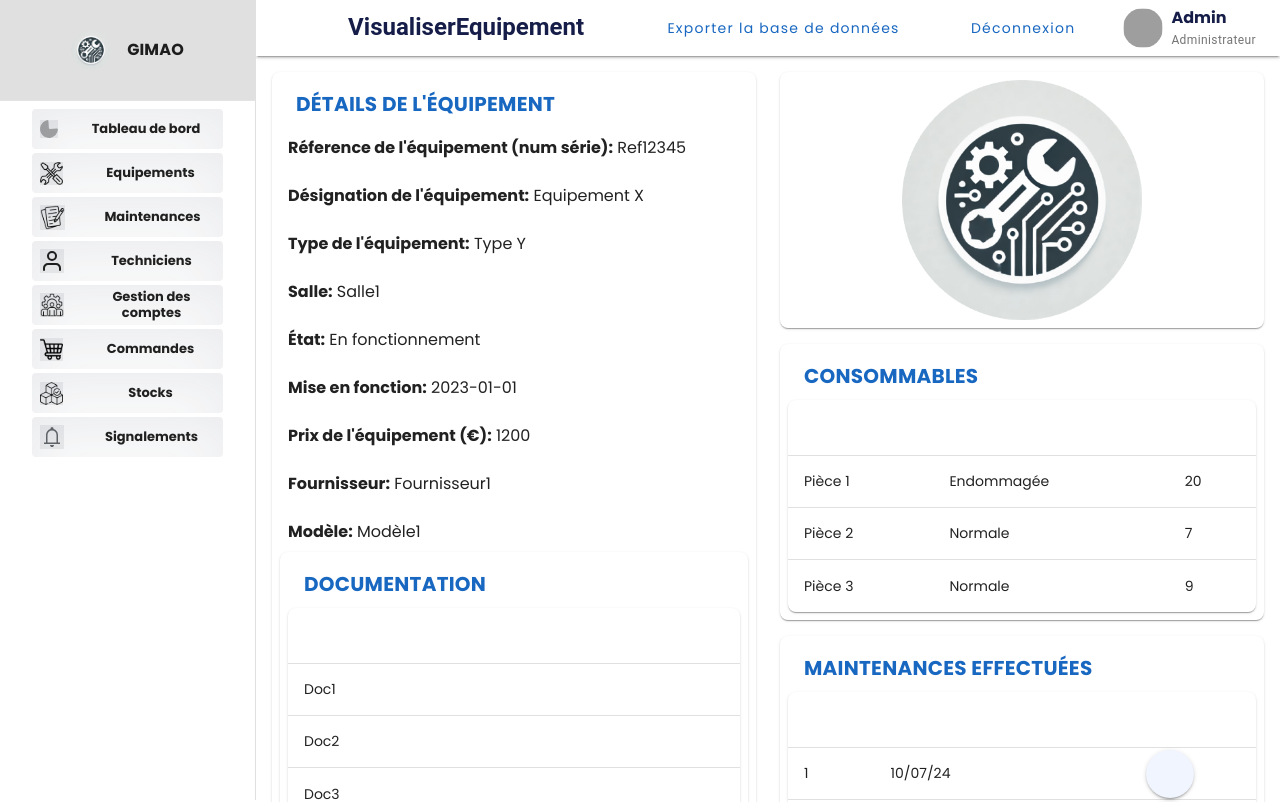
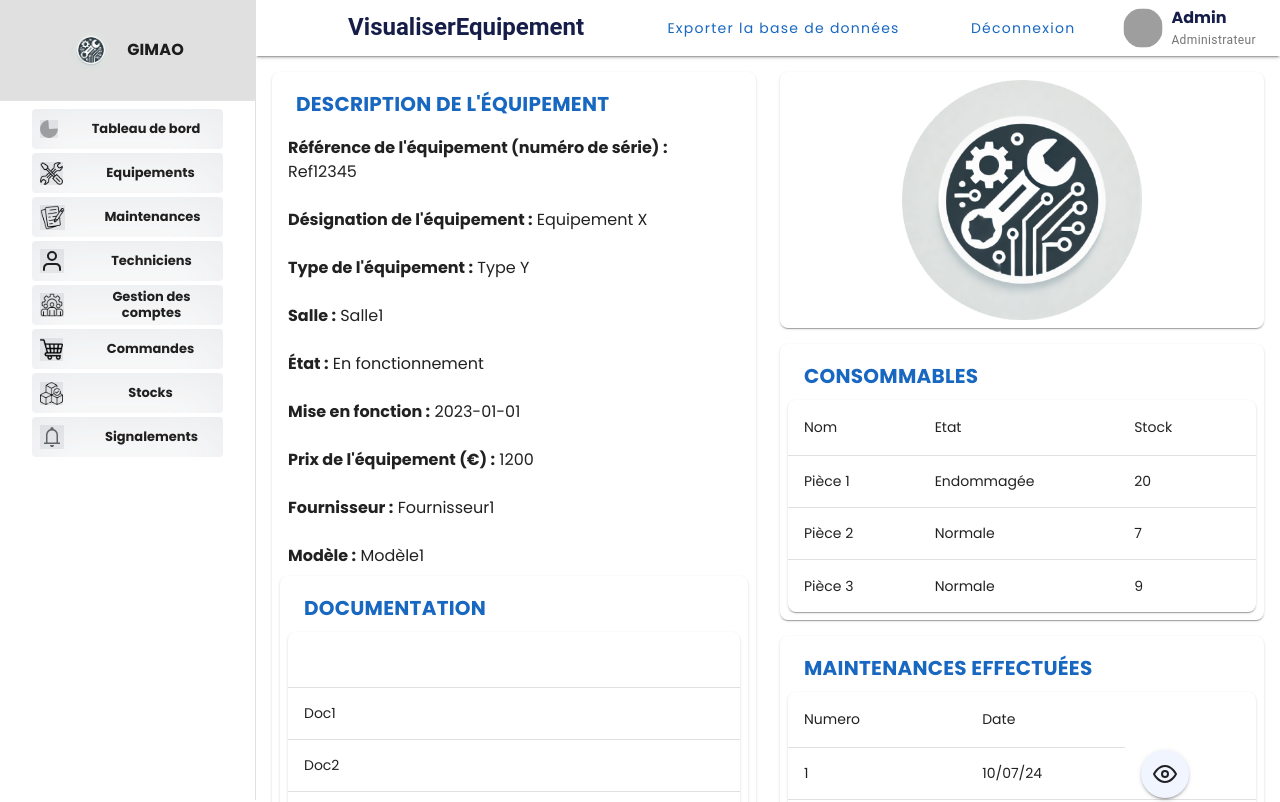
Before and after one commit to JDRSinclair/GIMAO, a Vue app in the folder frontend/: page /equipements/visualiser in a window 1280 px wide. Shown: the top 802 px of the page. Built offline with nearby package versions, Linux system fonts and the light colour scheme; grey boxes are pictures that could not be loaded; the HTML template or start-up script is replaced by a standard one.

Commit message:
Correction de divers soucis d'affichage

```diff
--- a/frontend/src/views/Equipements/VisualiserEquipement.vue
+++ b/frontend/src/views/Equipements/VisualiserEquipement.vue
@@ -1,59 +1,59 @@
 <template>
   <v-app>
-    <!-- Main Content -->
+    <!-- Contenu principal -->
     <v-main>
       <v-container>
         <v-row>
-          <!-- Left Section: Equipment Details -->
+          <!-- Section gauche : Détails de l'équipement -->
           <v-col cols="6">
             <v-card elevation="1" class="rounded-lg pa-2">
-              <v-card-title class="font-weight-bold text-uppercase text-primary">Détails de l'équipement</v-card-title>
+              <v-card-title class="font-weight-bold text-uppercase text-primary">Description de l'équipement</v-card-title>
 
               <v-row class="pa-2">
                 <v-col cols="12">
-                  <p><strong>Réference de l'équipement (num série):</strong> {{ equipment.ref }}</p>
+                  <p><strong>Référence de l'équipement (numéro de série) :</strong> {{ equipement.reference }}</p>
                 </v-col>
                 <v-col cols="12">
-                  <p><strong>Désignation de l'équipement:</strong> {{ equipment.designation }}</p>
+                  <p><strong>Désignation de l'équipement :</strong> {{ equipement.designation }}</p>
                 </v-col>
                 <v-col cols="12">
-                  <p><strong>Type de l'équipement:</strong> {{ equipment.type }}</p>
+                  <p><strong>Type de l'équipement :</strong> {{ equipement.type }}</p>
                 </v-col>
                 <v-col cols="12">
-                  <p><strong>Salle:</strong> {{ equipment.salle }}</p>
+                  <p><strong>Salle :</strong> {{ equipement.salle }}</p>
                 </v-col>
                 <v-col cols="12">
-                  <p><strong>État:</strong> {{ equipment.etat }}</p>
+                  <p><strong>État :</strong> {{ equipement.etat }}</p>
                 </v-col>
                 <v-col cols="12">
-                  <p><strong>Mise en fonction:</strong> {{ equipment.miseEnFonction }}</p>
+                  <p><strong>Mise en fonction :</strong> {{ equipement.miseEnFonction }}</p>
                 </v-col>
                 <v-col cols="12">
-                  <p><strong>Prix de l'équipement (€):</strong> {{ equipment.prix }}</p>
+                  <p><strong>Prix de l'équipement (€) :</strong> {{ equipement.prix }}</p>
                 </v-col>
                 <v-col cols="12">
-                  <p><strong>Fournisseur:</strong> {{ equipment.fournisseur }}</p>
+                  <p><strong>Fournisseur :</strong> {{ equipement.fournisseur }}</p>
                 </v-col>
                 <v-col cols="12">
-                  <p><strong>Modèle:</strong> {{ equipment.modele }}</p>
+                  <p><strong>Modèle :</strong> {{ equipement.modele }}</p>
                 </v-col>
               </v-row>
 
-              <!-- Documentation Section -->
+              <!-- Section documentation -->
               <v-card elevation="1" class="rounded-lg pa-2">
                 <v-card-title class="font-weight-bold text-uppercase text-primary">Documentation</v-card-title>
 
                 <v-data-table
-                  :headers="headers"
-                  :items="documentations"
-                  item-value="nomDocumentation"
+                  :headers="entetes"
+                  :items="documents"
+                  item-value="nomDocument"
                   class="elevation-1 rounded-lg"
                   hide-default-footer
                 >
                   <template v-slot:item="{ item, index }">
-                    <tr @click="telechargerDoc(item)" style="cursor: pointer;">
+                    <tr @click="telechargerDocument(item)" style="cursor: pointer;">
                       <td>
-                        {{ item.nomDocumentation }}
+                        {{ item.nomDocument }}
                       </td>
                     </tr>
                   </template>
@@ -62,68 +62,82 @@
             </v-card>
           </v-col>
 
-          <!-- Right Section: Image, Consumables, Maintenance, and Actions -->
+          <!-- Section droite : Image, consommables, maintenance et actions -->
           <v-col cols="6">
-            <!-- Image Section -->
+            <!-- Section image -->
             <v-card elevation="1" class="rounded-lg pa-2 mb-4">
               <v-img
-                :src="equipment.image"
+                :src="equipement.image"
                 aspect-ratio="4/3"
                 class="rounded-lg"
                 style="max-height: 30vh;"
-                alt="Equipment Image"
+                alt="Image de l'équipement"
               ></v-img>
             </v-card>
 
-            <!-- Consumables Section -->
+            <!-- Section consommables -->
             <v-card elevation="1" class="rounded-lg pa-2 mb-4">
               <v-card-title class="font-weight-bold text-uppercase text-primary">
                 Consommables
               </v-card-title>
               <v-data-table
-                :headers="consumablesHeaders"
-                :items="consumables"
+                :items="consommables"
                 class="elevation-1 rounded-lg"
                 hide-default-footer
               >
-                <template v-slot:item.name="{ item }">
-                  <span>{{ item.name }}</span>
+                <template v-slot:header>
+                  <tr>
+                    <th>Nom pièce</th>
+                    <th>État de la pièce</th>
+                    <th>En stock</th>
+                  </tr>
                 </template>
-                <template v-slot:item.status="{ item }">
-                  <span>{{ item.status }}</span>
-                </template>
-                <template v-slot:item.stock="{ item }">
-                  <span>{{ item.stock }}</span>
+                <template v-slot:item="{ item }">
+                  <tr>
+                    <td>{{ item.nom }}</td>
+                    <td>{{ item.etat }}</td>
+                    <td>{{ item.stock }}</td>
+                  </tr>
                 </template>
               </v-data-table>
             </v-card>
 
-            <!-- Maintenance History Section -->
+            <!-- Section historique de maintenance -->
             <v-card elevation="1" class="rounded-lg pa-2 mb-4">
               <v-card-title class="font-weight-bold text-uppercase text-primary">
                 Maintenances effectuées
               </v-card-title>
               <v-data-table
-                :headers="maintenanceHeaders"
                 :items="maintenances"
                 class="elevation-1 rounded-lg"
                 hide-default-footer
               >
-                <template v-slot:item.number="{ item }">
-                  <span>{{ item.number }}</span>
+                <template v-slot:header>
+                  <tr>
+                    <th>Numéro</th>
+                    <th>Date</th>
+                    <th>Action</th>
+                  </tr>
                 </template>
-                <template v-slot:item.date="{ item }">
-                  <span>{{ item.date }}</span>
-                </template>
-                <template v-slot:item.action="{ item }">
-                  <v-btn icon @click="viewMaintenance(item)">
-                    <v-icon color="primary">mdi-eye</v-icon>
-                  </v-btn>
+                <template v-slot:item="{ item }">
+                  <tr>
+                    <td>{{ item.numero }}</td>
+                    <td>{{ item.date }}</td>
+                    <td>
+                      <v-btn icon @click="voirMaintenance(item)">
+                        <svg xmlns="http://www.w3.org/2000/svg" viewBox="0 0 24 24" fill="none" stroke="currentColor" stroke-width="2" stroke-linecap="round" stroke-linejoin="round" class="feather feather-eye eye-icon">
+                          <path d="M1 12s4-8 11-8 11 8 11 8-4 8-11 8-11-8-11-8z"></path>
+                          <circle cx="12" cy="12" r="3"></circle>
+                        </svg>
+                      </v-btn>
+
+                    </td>
+                  </tr>
                 </template>
               </v-data-table>
             </v-card>
 
-            <!-- Action Button -->
+            <!-- Bouton d'action -->
             <v-row justify="end">
               <v-btn color="primary" class="mt-4" large>
                 Modifier
@@ -150,36 +164,37 @@ export default {
 
   data() {
     return {
-      headers: [
-        { text: "Document", value: "nomDocumentation", align: "start" }
+      entetes: [
+        { text: "Document", value: "nomDocument", align: "start" }
       ],
-      documentations: [
-        { nomDocumentation: "Doc1" },
-        { nomDocumentation: "Doc2" },
-        { nomDocumentation: "Doc3" }
+      documents: [
+        { nomDocument: "Doc1" },
+        { nomDocument: "Doc2" },
+        { nomDocument: "Doc3" },
+        { nomDocument: "Doc4" }
       ],
-      consumablesHeaders: [
-        { text: "Nom pièce", value: "name" },
-        { text: "État de la pièce", value: "status" },
+      consommablesEntetes: [
+        { text: "Nom pièce", value: "nom" },
+        { text: "État de la pièce", value: "etat" },
         { text: "En stock", value: "stock" }
       ],
-      consumables: [
-        { name: "Pièce 1", status: "Endommagée", stock: 20 },
-        { name: "Pièce 2", status: "Normale", stock: 7 },
-        { name: "Pièce 3", status: "Normale", stock: 9 }
+      consommables: [
+        { nom: "Pièce 1", etat: "Endommagée", stock: 20 },
+        { nom: "Pièce 2", etat: "Normale", stock: 7 },
+        { nom: "Pièce 3", etat: "Normale", stock: 9 }
       ],
-      maintenanceHeaders: [
-        { text: "Numéro", value: "number" },
+      maintenancesEntetes: [
+        { text: "Numéro", value: "numero" },
         { text: "Date", value: "date" },
         { text: "", value: "action", align: "center" }
       ],
       maintenances: [
-        { number: 1, date: "10/07/24" },
-        { number: 2, date: "05/04/24" },
-        { number: 3, date: "15/01/24" }
+        { numero: 1, date: "10/07/24" },
+        { numero: 2, date: "05/04/24" },
+        { numero: 3, date: "15/01/24" }
       ],
-      equipment: {
-        ref: "Ref12345",
+      equipement: {
+        reference: "Ref12345",
         designation: "Equipement X",
         type: "Type Y",
         salle: "Salle1",
@@ -192,12 +207,13 @@ export default {
       }
     };
   },
+
   methods: {
-    telechargerDoc(item) {
-      console.log('Selected item:', item);
+    telechargerDocument(item) {
+      console.log('Document sélectionné:', item);
     },
-    viewMaintenance(item) {
-      console.log('Viewing maintenance:', item);
+    voirMaintenance(item) {
+      console.log('Maintenance en cours de visualisation:', item);
     }
   },
 };
@@ -221,6 +237,11 @@ export default {
   border-radius: 50%;
 }
 
+.eye-icon {
+  width: 24px;
+  height: 24px;
+}
+
 h1 {
   color: #05004E;
 }
```
